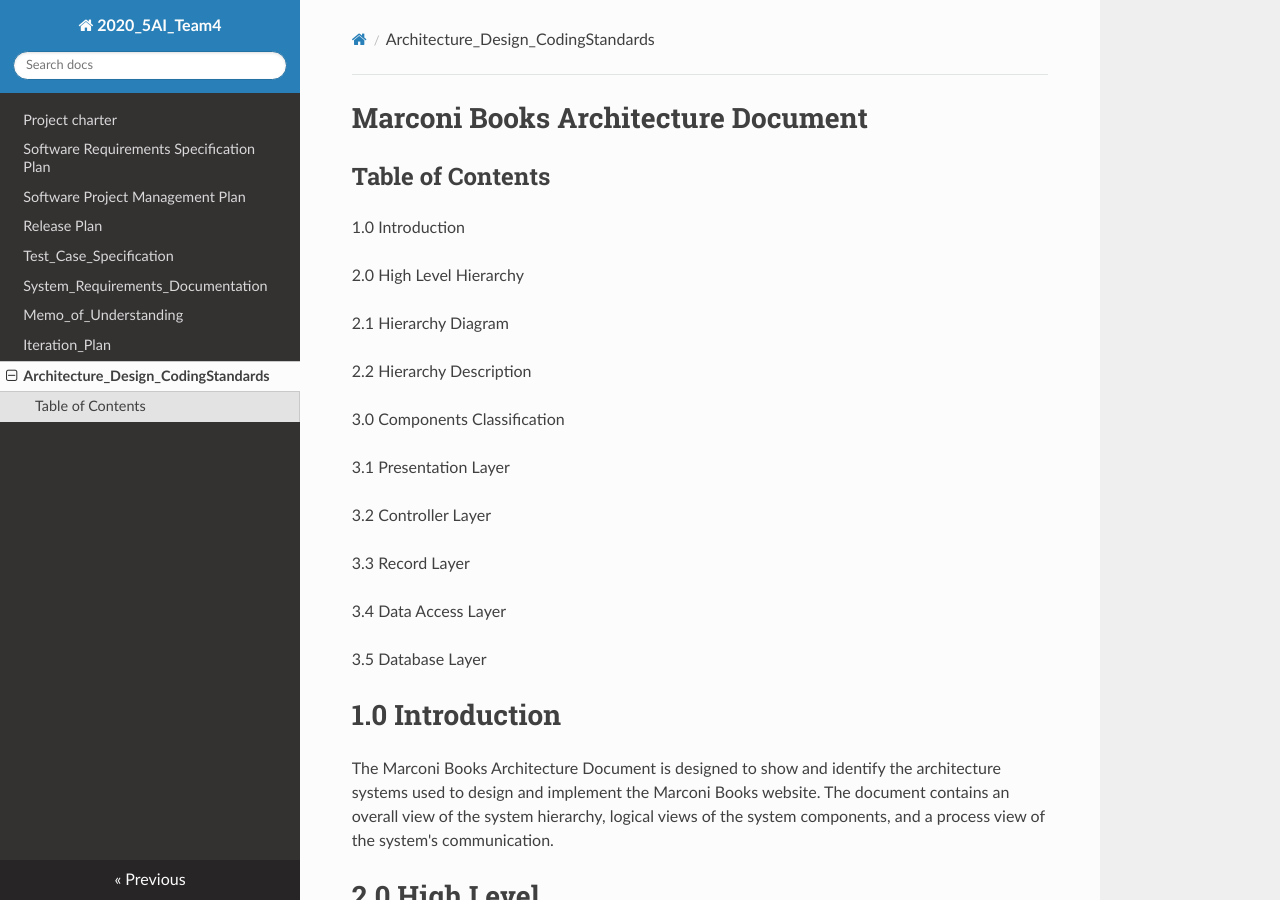
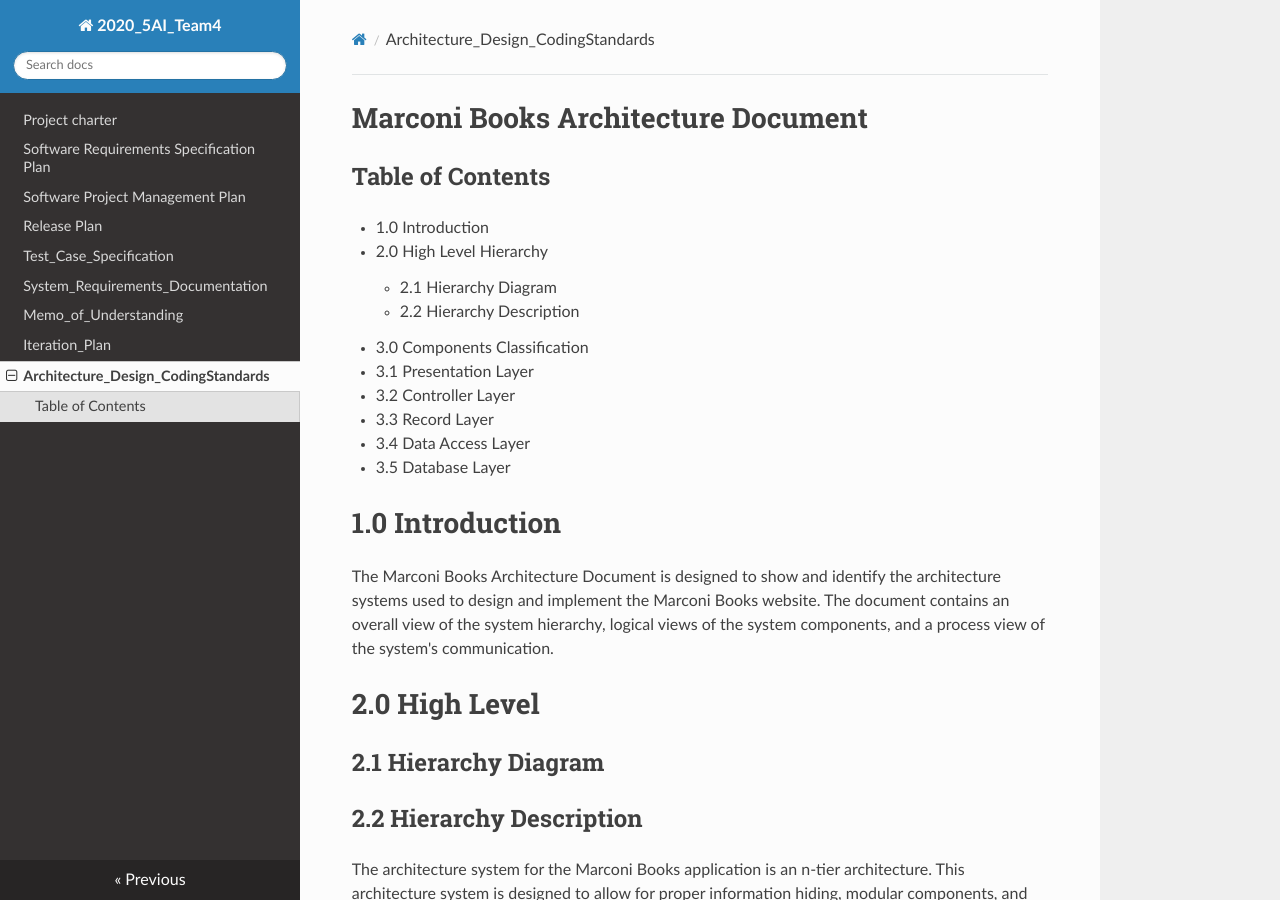
Before and after one commit to aleboniz/MarconiBooks5AiTeam4, an MkDocs documentation site: the page built from docs/Architecture_Design_CodingStandards.md, in a window 1280 px wide and 900 px high. Built offline with MkDocs 1.6.1, drawn with Linux system fonts in a browser that asks for light colours; nearby versions of some CDN libraries.

```diff
--- a/docs/Architecture_Design_CodingStandards.md
+++ b/docs/Architecture_Design_CodingStandards.md
@@ -1,57 +1,57 @@
 # Marconi Books Architecture Document
 
 
-##Table of Contents
+## Table of Contents
 
-1.0 Introduction
+- 1.0 Introduction
 
-2.0 High Level Hierarchy
+- 2.0 High Level Hierarchy
 
-  2.1 Hierarchy Diagram
+    - 2.1 Hierarchy Diagram
 
-  2.2 Hierarchy Description
+    - 2.2 Hierarchy Description
 
-3.0 Components Classification
+- 3.0 Components Classification
 
- 3.1 Presentation Layer
+  - 3.1 Presentation Layer
 
- 3.2 Controller Layer
+  - 3.2 Controller Layer
 
- 3.3 Record Layer
+  - 3.3 Record Layer
 
- 3.4 Data Access Layer
+  - 3.4 Data Access Layer
 
- 3.5 Database Layer
+  - 3.5 Database Layer
 
 
 
-#1.0 Introduction
+# 1.0 Introduction
 
 The Marconi Books Architecture Document is designed to show and identify the architecture systems used to design and implement the Marconi Books website. The document contains an overall view of the system hierarchy, logical views of the system components, and a process view of the system&#39;s communication.
 
-#2.0 High Level
+# 2.0 High Level
 
-##2.1 Hierarchy Diagram
+## 2.1 Hierarchy Diagram
 
 
 
-##2.2 Hierarchy Description
+## 2.2 Hierarchy Description
 
 The architecture system for the Marconi Books application is an n-tier architecture. This architecture system is designed to allow for proper information hiding, modular components, and single system dependencies. The abstraction of the presentation layer, and consequently the User Interface (UI). There are multiple layers between the Presentation Layer and the lowest level, due to the significant challenges present in the optimization and control of the Processes design. The Database layer is the lowest level in the hierarchy.
 
 
 
-#3.0 Components Classification
+# 3.0 Components Classification
 
-##3.1 Presentation Layer
+## 3.1 Presentation Layer
 
-###Purpose:
+### Purpose:
 To display forms, controls, images and functions to create a comfortable and efficient user experience.
 
-###Specific Nature:
+### Specific Nature:
 The presentation layer will be in charge of displaying appropriate images, menus, and functions to the user. This layer provides an interface to enter data into specific forms. When a user clicks a menu on the GUI, the code corresponding to that event will be called.
 
-###Subcomponents:
+### Subcomponents:
 Image Viewer, Insert data
 
 - Image Viewer – The Image Viewer subcomponent is used when a user need to view one or more images of the book that he want to buy, and also whn a user want to add photo about books that he want to sell.
@@ -60,27 +60,27 @@ Image Viewer, Insert data
 
 
 
-##3.2 Controller Layer
+## 3.2 Controller Layer
 
-###Purpose:
+### Purpose:
 Processes and responds to events, typically user actions, and may invoke changes on the model.
 
-###Specific Nature:
+### Specific Nature:
 The controller layer in our program will be in charge of collect information received form the lower layer or from the higher layer. It is responsible near the interpretation of the gesture of the user at the presentation level and it is responsible about the data and record that comes from the bottom.
 
 
 
-##3.3 Record Layer
+## 3.3 Record Layer
 
-###Purpose:
+### Purpose:
 This layer is in charge of containing the classes that strictly consist of data.
 
-###Specific Nature:
+### Specific Nature:
 This layer will be used to store User data, Landmark data, and Error data and Location data. These classes will only contain properties (variables) that describe each data type.
 
 
 
-###Associated Constructs:
+### Associated Constructs:
 User Record, Landmark Record, Error Record
 
 - **User Record –** User Record will consist of only properties describing a user. This class will be static, meaning there is only one copy of this class in memory.
@@ -98,20 +98,20 @@ User Record, Landmark Record, Error Record
 
 
 
-##3.4 Data Access
+## 3.4 Data Access
 
-###Purpose:
+### Purpose:
 This layer is in charge of communicating to the database. This layer should handle all of the database transactions and connectivity.
 
-###Specific Nature:
+### Specific Nature:
  This layer will be in charge of communication to our database which will in turn lead to populating the record layer.
 
 
 
-##3.5 Database Layer**
+## 3.5 Database Layer**
 
-###Purpose:
+### Purpose:
  This layer is in charge of storing data in persistent storage.
 
-###Specific Nature:
+### Specific Nature:
  This will be our database management system. There will store Books, Errors, and eventually Language Support.
```
